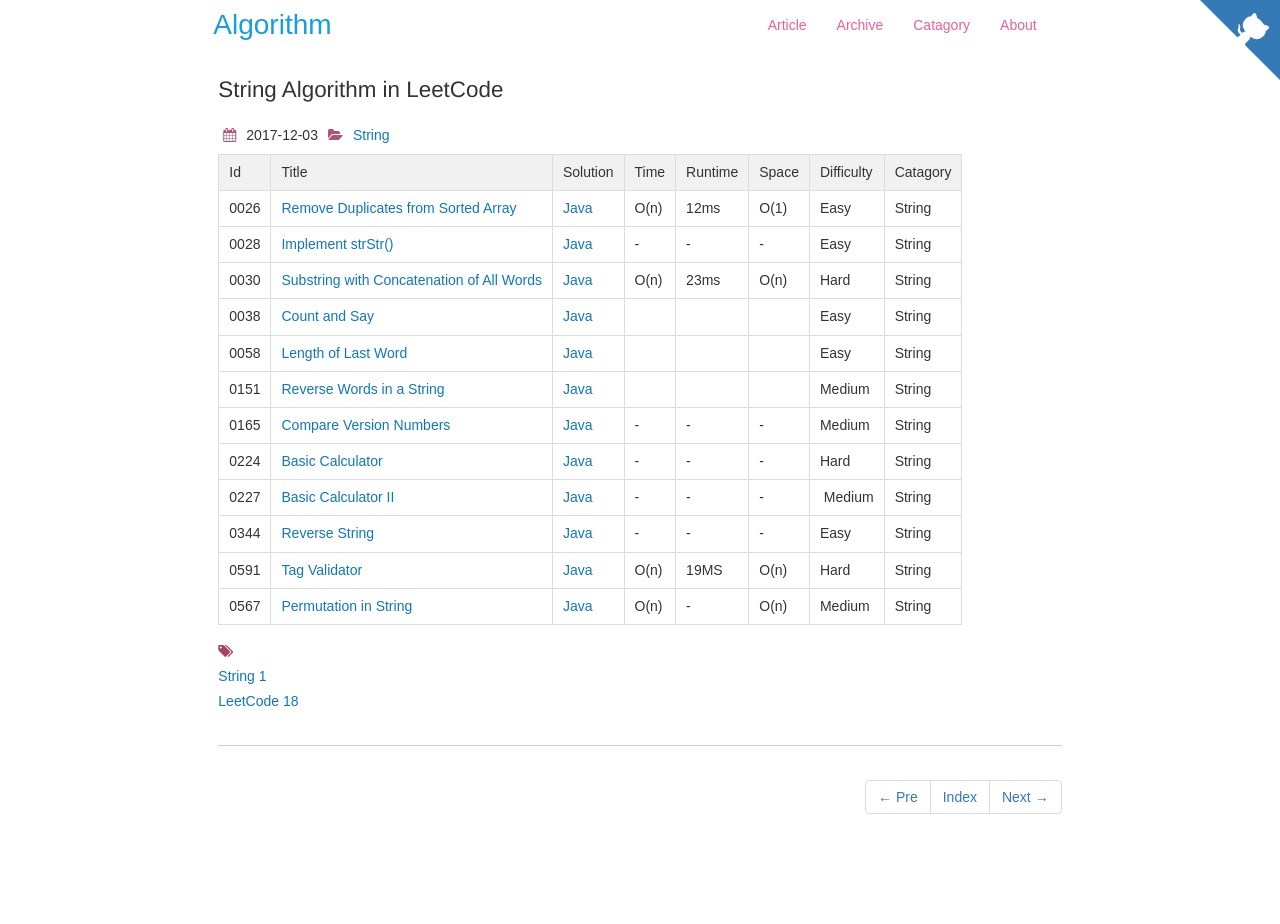
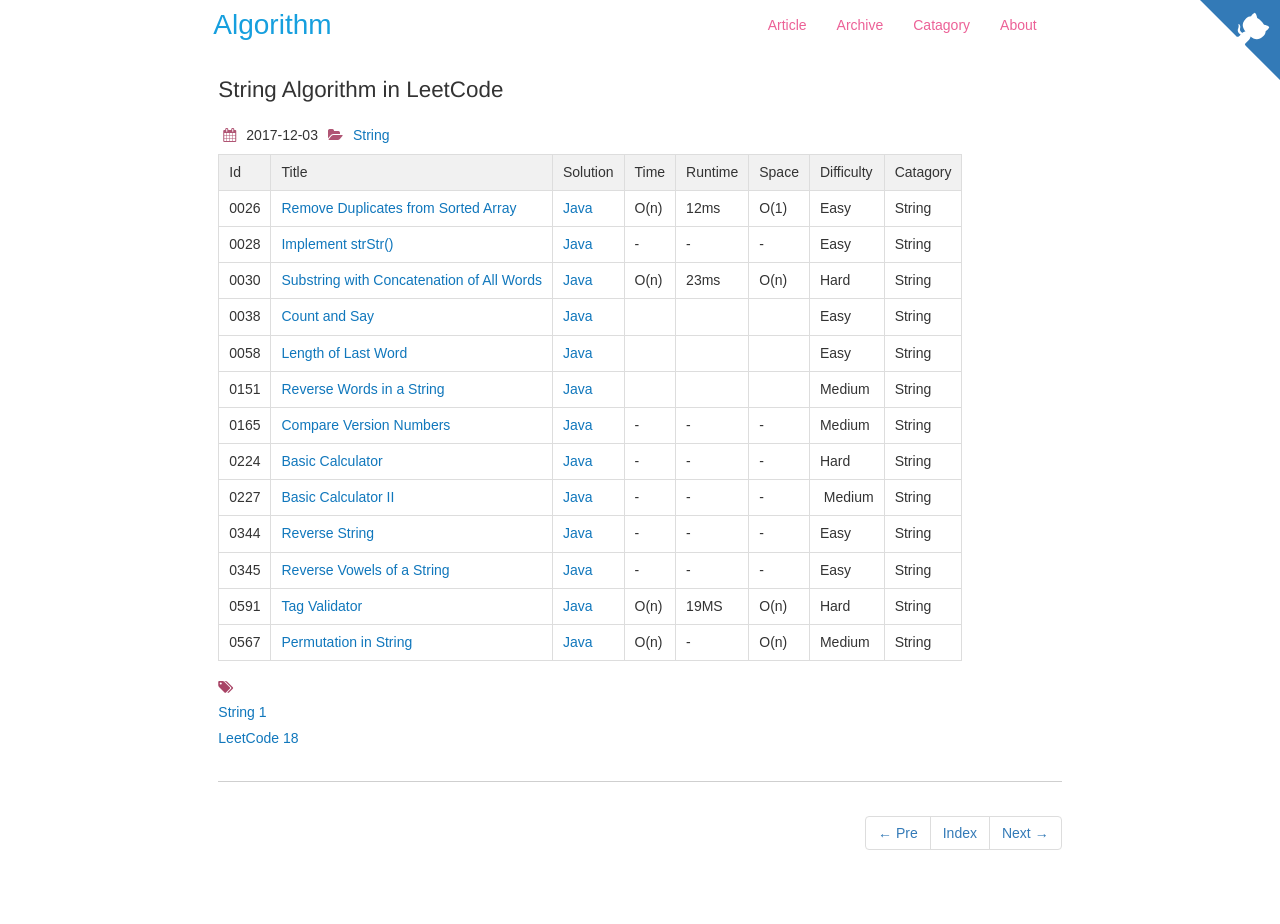
Before and after one commit to dunso/algorithm, a Jekyll site: the page built from docs/_posts/2017-12-03-String.md, in a window 1280 px wide. Built offline with Jekyll 4.4.1, drawn with Linux system fonts in a browser that asks for light colours; nearby versions of some CDN libraries; before the commit the page ends 900 px from its top, so only the background shows below that.

Commit message:
Add index of LeetCode0345.java to docs

```diff
--- a/docs/_posts/2017-12-03-String.md
+++ b/docs/_posts/2017-12-03-String.md
@@ -22,5 +22,6 @@
 |0224|[Basic Calculator](https://leetcode.com/problems/basic-calculator/) | [Java](https://e.srl/leetcode-224/)  |-|-|-|  Hard |String|
 |0227|[Basic Calculator II](https://leetcode.com/problems/basic-calculator-ii/)  | [Java](https://e.srl/leetcode-227/)  |-|-|-|  Medium |String|
 |0344|[Reverse String](https://leetcode.com/problems/reverse-string)  | [Java](https://e.srl/leetcode-344/)  |-|-|-| Easy |String|
+|0345|[Reverse Vowels of a String](https://leetcode.com/problems/reverse-vowels-of-a-string)  | [Java](https://e.srl/leetcode-345/)  |-|-|-| Easy |String|
 |0591|[Tag Validator](https://leetcode.com/problems/tag-validator)| [Java](https://e.srl/leetcode-591/)  | O(n) |19MS| O(n)  |  Hard |String|
 |0567|[Permutation in String](https://leetcode.com/problems/permutation-in-string)| [Java](https://e.srl/leetcode-567/)  | O(n) |-| O(n)  |  Medium |String|
```
